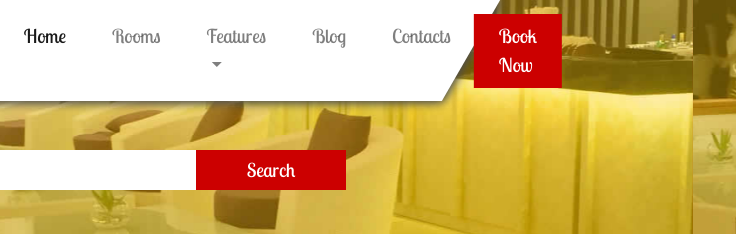
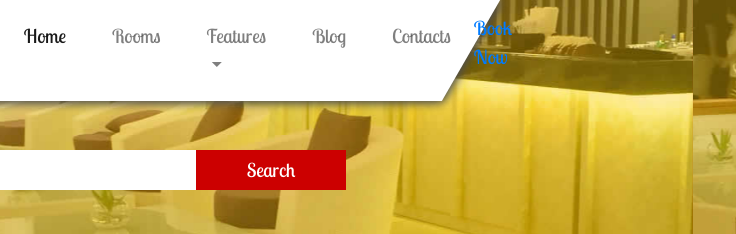
Before and after one commit to anupampande98/stqa01, a plain HTML site: page index.html in a window 1280 px wide. Shown: the top 234 px of the page, 544-1280 px from the left. Drawn offline with Linux system fonts and the light colour scheme.

Commit message:
Update index.html

```diff
--- a/index.html
+++ b/index.html
@@ -46,8 +46,8 @@
                         <li class="nav-item">
                             <a class="nav-link" href="#contact">contacts</a>
                         </li>
-                        <li class="nav-item book d-flex align-items-center">
-                            <a href="https://anupampande98.github.io/STQA/">book now</a>
+
+                            <a id="form" href="https://anupampande98.github.io/STQA/">book now</a>
                         </li>
                     </ul>
                 </div>
```
